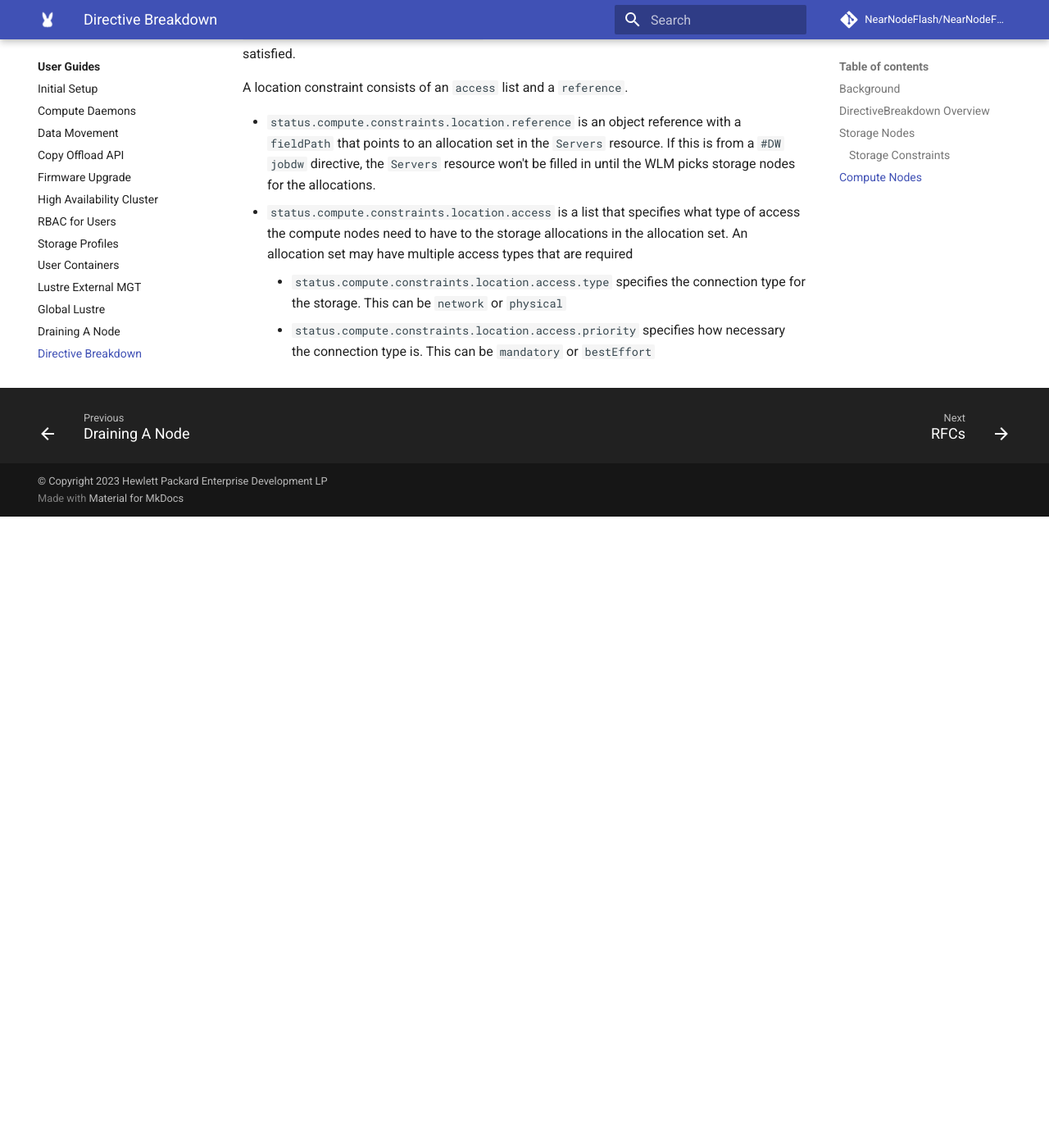
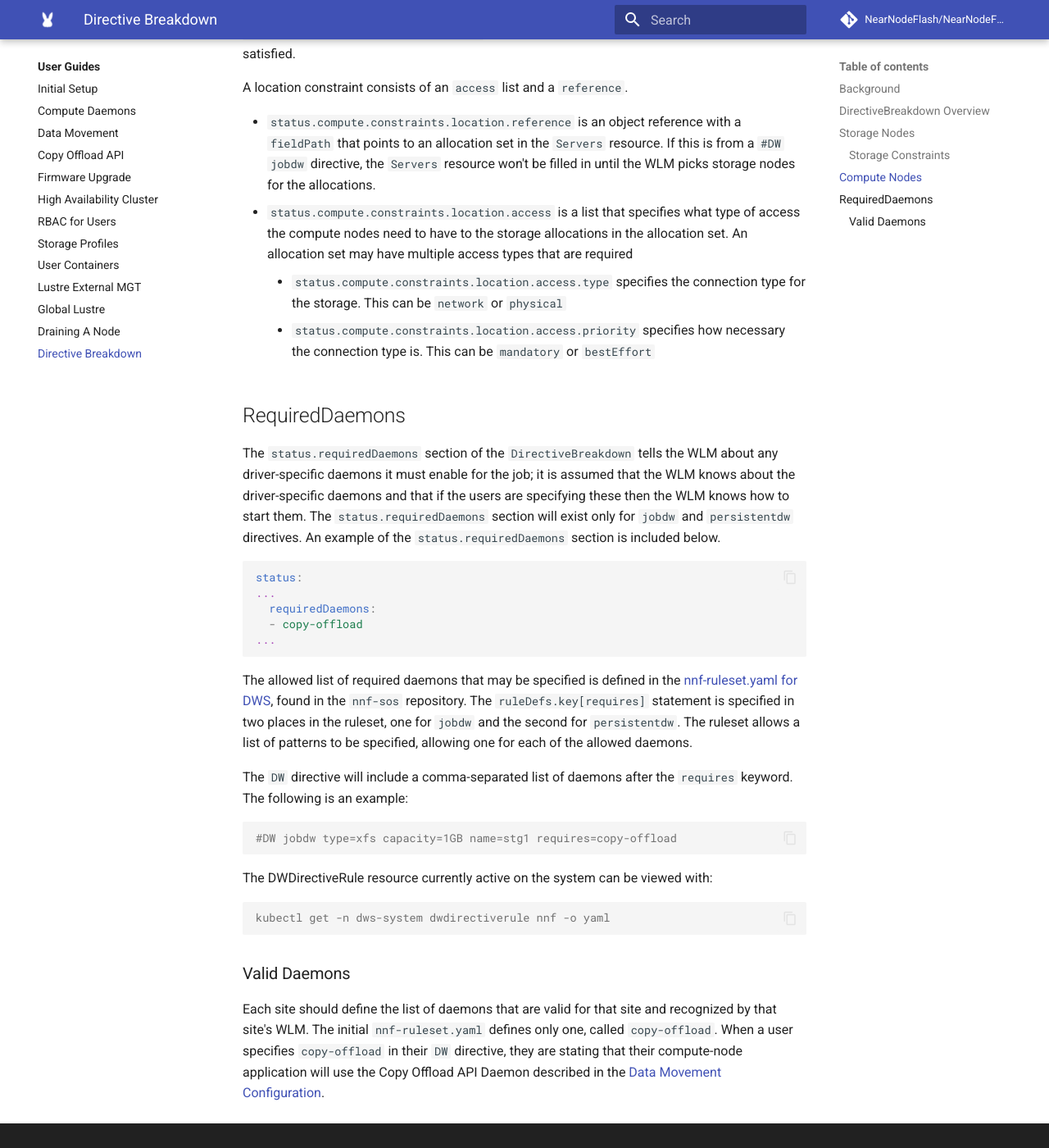
Before and after one commit to NearNodeFlash/NearNodeFlash.github.io, an MkDocs documentation site: the page built from docs/guides/directive-breakdown/readme.md, in a window 1280 px wide and 1400 px high, scrolled down 4449 px. Shown: the whole window at 82% size. Built offline with MkDocs 1.6.1 and Material for MkDocs 9.7.7, drawn with Linux system fonts in a browser that asks for light colours; comment, search, counter and statistics services are not loaded; the version menu is left out; before the commit the page ends 5079 px from its top, so only the background shows below that.

Commit message:
Add status.requiredDaemons to DirectiveBreakdown
Signed-off-by: Dean Roehrich <dean.roehrich@hpe.com>

````diff
--- a/docs/guides/directive-breakdown/readme.md
+++ b/docs/guides/directive-breakdown/readme.md
@@ -149,3 +149,33 @@ A location constraint consists of an `access` list and a `reference`.
 * `status.compute.constraints.location.access` is a list that specifies what type of access the compute nodes need to have to the storage allocations in the allocation set. An allocation set may have multiple access types that are required
     * `status.compute.constraints.location.access.type` specifies the connection type for the storage. This can be `network` or `physical`
     * `status.compute.constraints.location.access.priority` specifies how necessary the connection type is. This can be `mandatory` or `bestEffort`
+
+## RequiredDaemons
+
+The `status.requiredDaemons` section of the `DirectiveBreakdown` tells the WLM about any driver-specific daemons it must enable for the job; it is assumed that the WLM knows about the driver-specific daemons and that if the users are specifying these then the WLM knows how to start them. The `status.requiredDaemons` section will exist only for `jobdw` and `persistentdw` directives. An example of the `status.requiredDaemons` section is included below.
+
+```yaml
+status:
+...
+  requiredDaemons:
+  - copy-offload
+...
+```
+
+The allowed list of required daemons that may be specified is defined in the [nnf-ruleset.yaml for DWS](https://github.com/NearNodeFlash/nnf-sos/blob/master/config/dws/nnf-ruleset.yaml), found in the `nnf-sos` repository. The `ruleDefs.key[requires]` statement is specified in two places in the ruleset, one for `jobdw` and the second for `persistentdw`. The ruleset allows a list of patterns to be specified, allowing one for each of the allowed daemons.
+
+The `DW` directive will include a comma-separated list of daemons after the `requires` keyword. The following is an example:
+
+```bash
+#DW jobdw type=xfs capacity=1GB name=stg1 requires=copy-offload
+```
+
+The DWDirectiveRule resource currently active on the system can be viewed with:
+
+```console
+kubectl get -n dws-system dwdirectiverule nnf -o yaml
+```
+
+### Valid Daemons
+
+Each site should define the list of daemons that are valid for that site and recognized by that site's WLM. The initial `nnf-ruleset.yaml` defines only one, called `copy-offload`. When a user specifies `copy-offload` in their `DW` directive, they are stating that their compute-node application will use the Copy Offload API Daemon described in the [Data Movement Configuration](../data-movement/readme.md).
````
